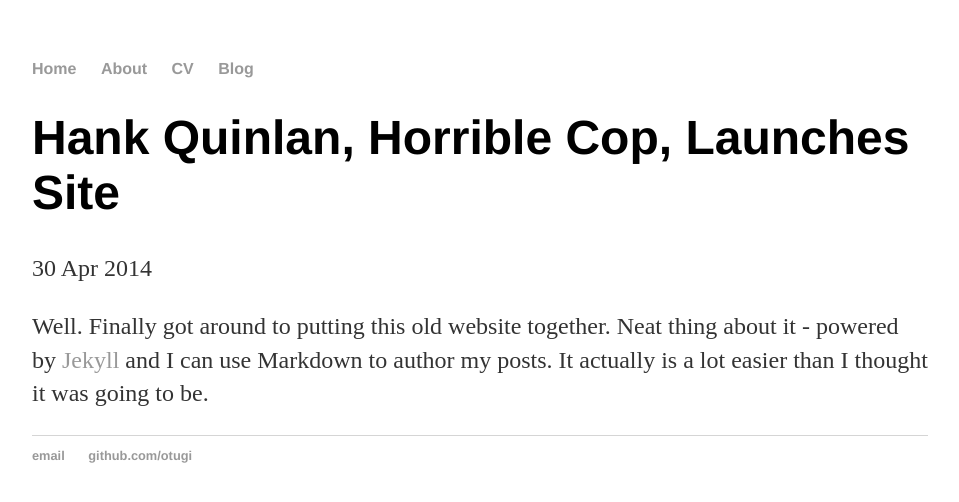
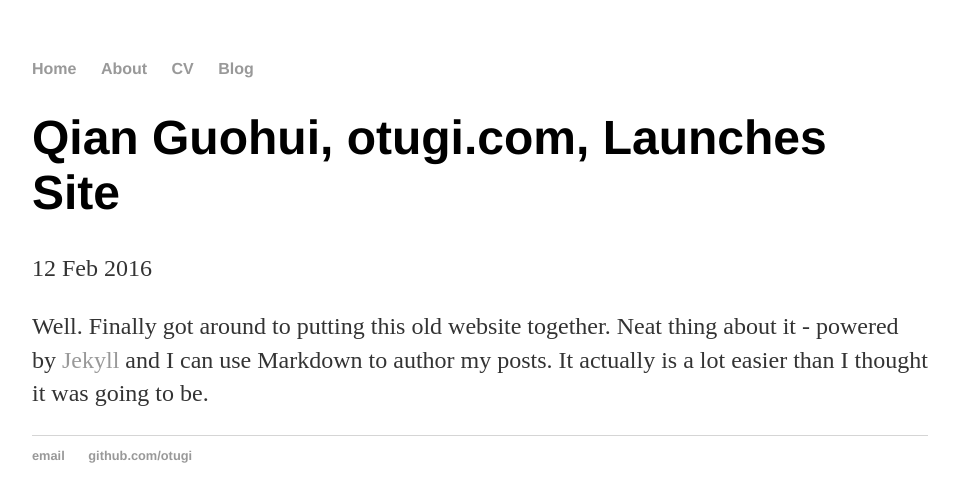
Before and after one commit to ghqian/ghqian.github.io, a Jekyll site: the page built from _posts/2016-02-12-otugi-site-launched.md, in a window 1280 px wide. Shown: the top 502 px of the page, without its empty margins (160-1119 px from the left). Built offline with Jekyll 4.4.1, drawn with Linux system fonts in a browser that asks for light colours.

Commit message:
Update first blog

```diff
--- a/_posts/2016-02-12-otugi-site-launched.md
+++ b/_posts/2016-02-12-otugi-site-launched.md
@@ -1,7 +1,7 @@
 ---
 layout: post
-title: "Hank Quinlan, Horrible Cop, Launches Site"
-date: 2014-04-30
+title: "Qian Guohui, otugi.com, Launches Site"
+date: 2016-02-12
 ---
 
 Well. Finally got around to putting this old website together. Neat thing about it - powered by [Jekyll](http://jekyllrb.com) and I can use Markdown to author my posts. It actually is a lot easier than I thought it was going to be.
```
